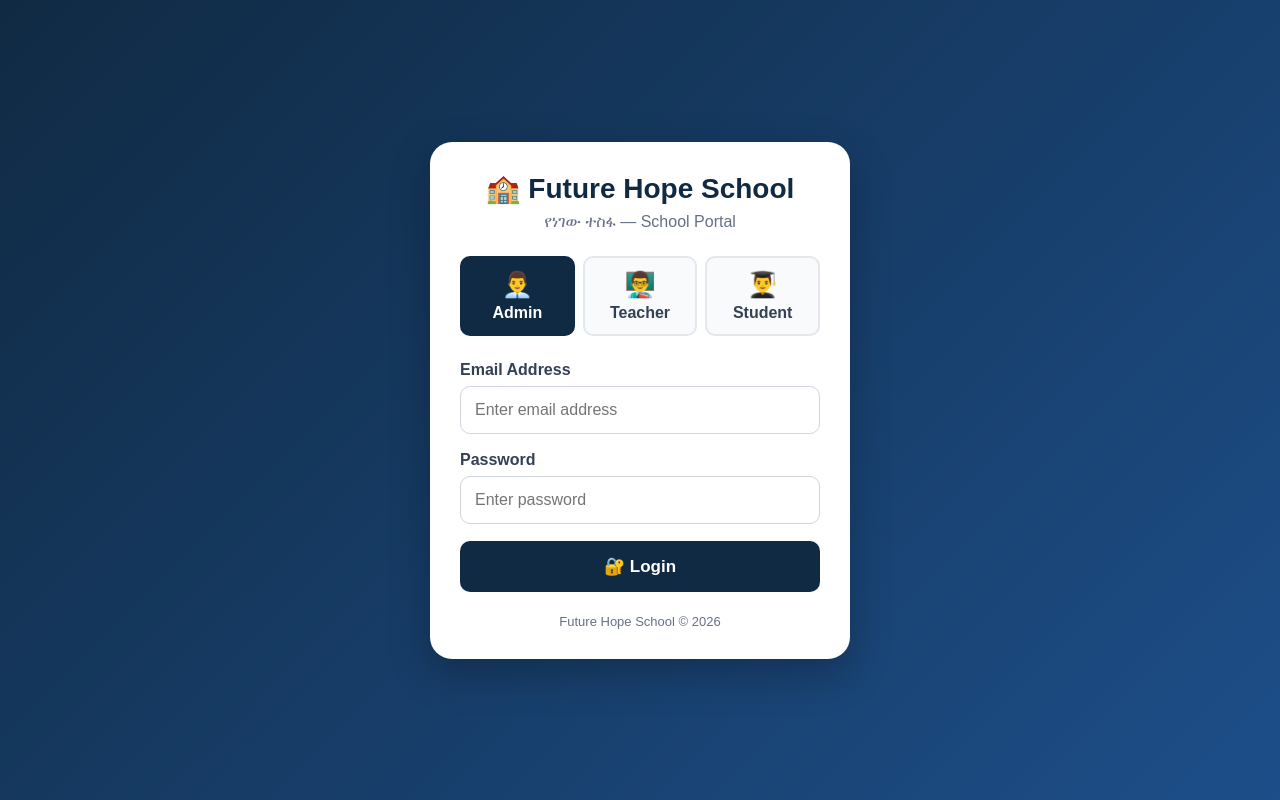
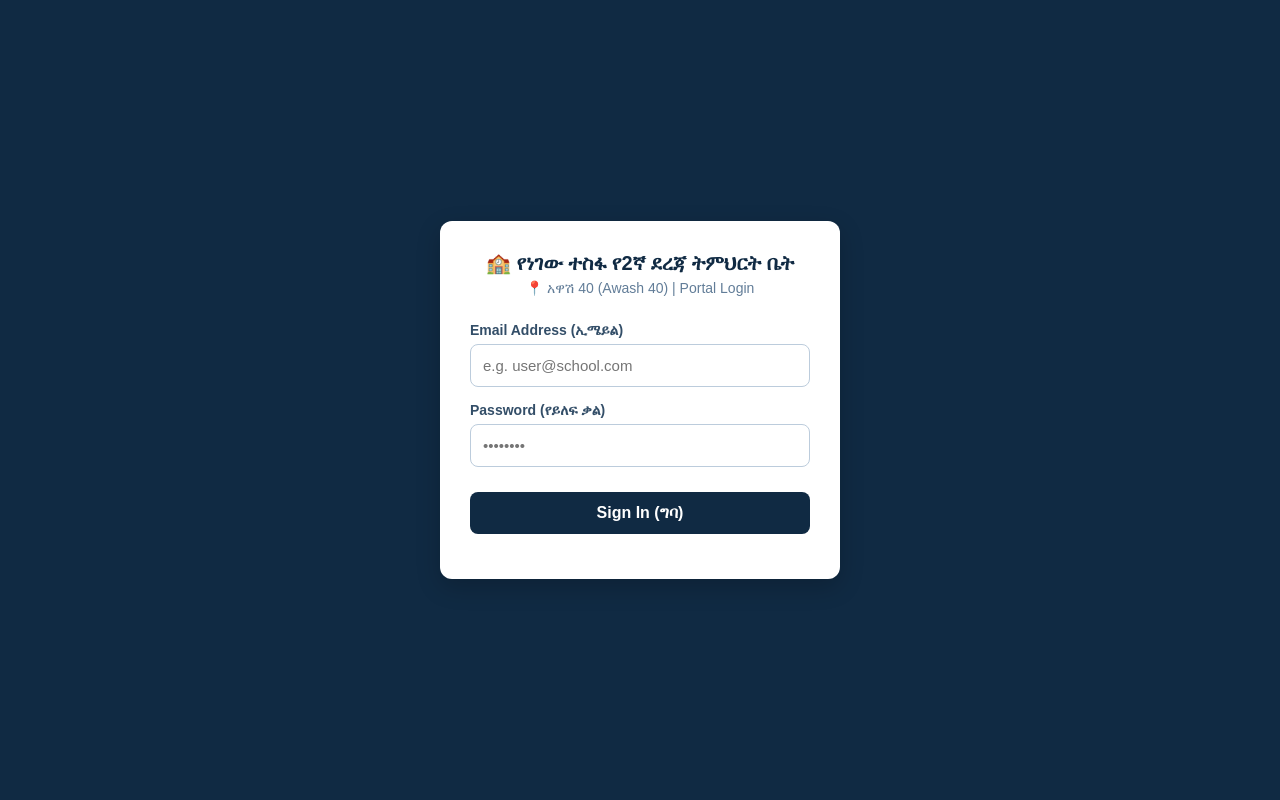
Before and after one commit to sudi00118-jpg/shool, a website: page login.html in a window 1280 px wide. Drawn offline with nearby package versions, Linux system fonts and the light colour scheme.

Commit message:
Update login page with new titles and styles

```diff
--- a/login.html
+++ b/login.html
@@ -3,117 +3,108 @@
 <head>
     <meta charset="UTF-8">
     <meta name="viewport" content="width=device-width, initial-scale=1.0">
-    <title>Login | Future Hope School</title>
+    <title>Login | የነገው ተስፋ የ2ኛ ደረጃ ትምህርት ቤት</title>
     <style>
         * { box-sizing: border-box; margin: 0; padding: 0; font-family: Arial, sans-serif; }
-        body { min-height: 100vh; background: linear-gradient(135deg, #102a43, #1d4e89); display: flex; justify-content: center; align-items: center; padding: 20px; }
-        .login-box { width: 100%; max-width: 420px; background: white; padding: 30px; border-radius: 22px; box-shadow: 0 15px 40px rgba(0,0,0,.25); }
-        .logo { text-align: center; font-size: 28px; font-weight: bold; color: #102a43; margin-bottom: 8px; }
-        .subtitle { text-align: center; color: #667085; margin-bottom: 25px; }
-        .role-buttons { display: grid; grid-template-columns: repeat(3, 1fr); gap: 8px; margin-bottom: 25px; }
-        .role { border: 2px solid #e4e7ec; background: #f8fafc; padding: 12px 5px; border-radius: 10px; cursor: pointer; text-align: center; font-weight: bold; color: #344054; }
-        .role.active { background: #102a43; color: white; border-color: #102a43; }
-        .icon { display: block; font-size: 25px; margin-bottom: 5px; }
-        label { display: block; margin-bottom: 7px; color: #344054; font-weight: bold; }
-        input { width: 100%; padding: 14px; border: 1px solid #d0d5dd; border-radius: 10px; font-size: 16px; margin-bottom: 17px; outline: none; }
-        .login-btn { width: 100%; padding: 15px; border: 0; border-radius: 10px; background: #102a43; color: white; font-size: 17px; font-weight: bold; cursor: pointer; }
-        .message { margin-top: 15px; text-align: center; font-weight: bold; word-break: break-all; }
-        .footer { text-align: center; margin-top: 22px; color: #667085; font-size: 13px; }
+        body { background: #102a43; display: flex; justify-content: center; align-items: center; min-height: 100vh; padding: 20px; }
+        .login-card { background: white; width: 100%; max-width: 400px; padding: 30px; border-radius: 12px; box-shadow: 0 8px 24px rgba(0,0,0,0.2); text-align: center; }
+        .school-title { color: #102a43; font-size: 20px; font-weight: bold; margin-bottom: 5px; }
+        .school-sub { color: #627d98; font-size: 14px; margin-bottom: 25px; }
+        .form-group { margin-bottom: 15px; text-align: left; }
+        label { display: block; font-size: 14px; font-weight: bold; color: #334e68; margin-bottom: 5px; }
+        input { width: 100%; padding: 12px; border: 1px solid #bcccdc; border-radius: 8px; font-size: 15px; outline: none; }
+        input:focus { border-color: #2563eb; }
+        .btn-login { width: 100%; background: #102a43; color: white; border: 0; padding: 12px; border-radius: 8px; font-size: 16px; font-weight: bold; cursor: pointer; margin-top: 10px; transition: 0.3s; }
+        .btn-login:hover { background: #243b53; }
+        #alertMsg { margin-top: 15px; font-size: 14px; font-weight: bold; }
     </style>
 </head>
 <body>
 
-<div class="login-box">
-    <div class="logo">🏫 Future Hope School</div>
-    <div class="subtitle">የነገው ተስፋ — School Portal</div>
+<div class="login-card">
+    <div class="school-title">🏫 የነገው ተስፋ የ2ኛ ደረጃ ትምህርት ቤት</div>
+    <div class="school-sub">📍 አዋሽ 40 (Awash 40) | Portal Login</div>
 
-    <div class="role-buttons">
-        <div class="role active" onclick="selectRole('admin', this)"><span class="icon">👨‍💼</span> Admin</div>
-        <div class="role" onclick="selectRole('teacher', this)"><span class="icon">👨‍🏫</span> Teacher</div>
-        <div class="role" onclick="selectRole('student', this)"><span class="icon">👨‍🎓</span> Student</div>
-    </div>
-
-    <form onsubmit="login(event)">
-        <label>Email Address</label>
-        <input id="email" type="email" placeholder="Enter email address" required>
-
-        <label>Password</label>
-        <input id="password" type="password" placeholder="Enter password" required>
-
-        <button class="login-btn" type="submit">🔐 Login</button>
+    <form onsubmit="handleLogin(event)">
+        <div class="form-group">
+            <label>Email Address (ኢሜይል)</label>
+            <input type="email" id="loginEmail" placeholder="e.g. user@school.com" required>
+        </div>
+        <div class="form-group">
+            <label>Password (የይለፍ ቃል)</label>
+            <input type="password" id="loginPassword" placeholder="••••••••" required>
+        </div>
+        <button type="submit" class="btn-login" id="submitBtn">Sign In (ግባ)</button>
     </form>
 
-    <div id="message" class="message"></div>
-    <div class="footer">Future Hope School © 2026</div>
+    <div id="alertMsg"></div>
 </div>
 
+<!-- Supabase SDK Libraries -->
 <script src="https://cdn.jsdelivr.net/npm/@supabase/supabase-js@2"></script>
 <script src="supabase-config.js"></script>
 
 <script>
-let selectedRole = "admin";
+async function handleLogin(e) {
+    e.preventDefault();
 
-function selectRole(role, element) {
-    selectedRole = role;
-    document.querySelectorAll(".role").forEach(item => item.classList.remove("active"));
-    element.classList.add("active");
-}
+    const email = document.getElementById("loginEmail").value.trim();
+    const password = document.getElementById("loginPassword").value;
+    const alertMsg = document.getElementById("alertMsg");
+    const submitBtn = document.getElementById("submitBtn");
 
-async function login(event) {
-    event.preventDefault();
-    const email = document.getElementById("email").value.trim();
-    const password = document.getElementById("password").value;
-    const message = document.getElementById("message");
-
-    message.style.color = "#102a43";
-    message.textContent = "⏳ Logging in...";
+    alertMsg.style.color = "#102a43";
+    alertMsg.textContent = "⏳ Logging in...";
+    submitBtn.disabled = true;
 
     try {
-        // 1. Supabase Authentication Login
+        // 1. Supabase Auth Login
         const { data, error } = await supabaseClient.auth.signInWithPassword({
             email: email,
             password: password
         });
 
-        if (error) {
-            message.style.color = "#d92d20";
-            message.textContent = "❌ " + error.message;
-            return;
-        }
+        if (error) throw error;
 
-        // 2. Profile fetch
-        const { data: profile, error: profileError } = await supabaseClient
-            .from('profiles')
-            .select('role')
-            .eq('id', data.user.id)
-            .maybeSingle();
+        if (data.user) {
+            // 2. Fetch User Profile & Role from Supabase DB
+            const { data: profile, error: profileError } = await supabaseClient
+                .from('profiles')
+                .select('role')
+                .eq('id', data.user.id)
+                .single();
 
-        if (profileError) {
-            message.style.color = "#d92d20";
-            message.textContent = "❌ Database Error: " + profileError.message;
-            return;
-        }
-
-        if (!profile) {
-            message.style.color = "#d92d20";
-            message.textContent = "❌ User profile not found!";
-            return;
-        }
-
-        if (profile.role === selectedRole) {
-            message.style.color = "#027a48";
-            message.textContent = "✅ Login successful!";
-            setTimeout(() => {
-                window.location.href = selectedRole + ".html";
-            }, 800);
-        } else {
-            message.style.color = "#d92d20";
-            message.textContent = `❌ Account is registered as ${profile.role}.`;
+            if (profileError) {
+                // If profile is not found, fallback to user_metadata
+                const userRole = data.user.user_metadata?.role || 'student';
+                redirectUser(userRole);
+            } else {
+                redirectUser(profile.role);
+            }
         }
     } catch (err) {
-        message.style.color = "#d92d20";
-        message.textContent = "❌ Connection Error: " + err.message;
+        alertMsg.style.color = "#d92d20";
+        alertMsg.textContent = "❌ Error: " + err.message;
+        submitBtn.disabled = false;
     }
+}
+
+function redirectUser(role) {
+    const alertMsg = document.getElementById("alertMsg");
+    alertMsg.style.color = "#16a34a";
+    alertMsg.textContent = "✅ Success! Redirecting...";
+
+    setTimeout(() => {
+        if (role === 'admin') {
+            window.location.href = 'admin.html';
+        } else if (role === 'teacher') {
+            window.location.href = 'teacher.html';
+        } else if (role === 'parent') {
+            window.location.href = 'parent.html';
+        } else {
+            window.location.href = 'student.html';
+        }
+    }, 1000);
 }
 </script>
 
```
